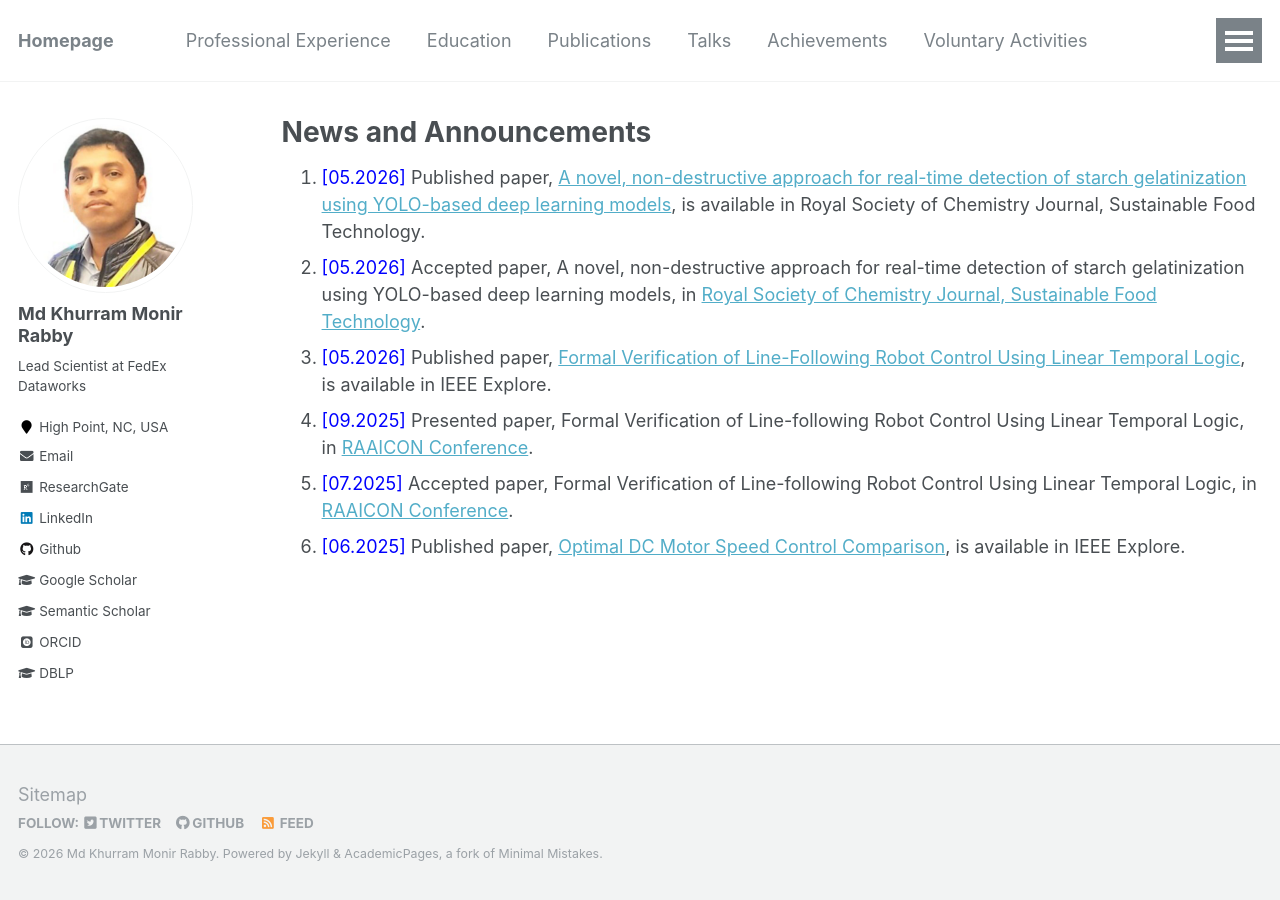
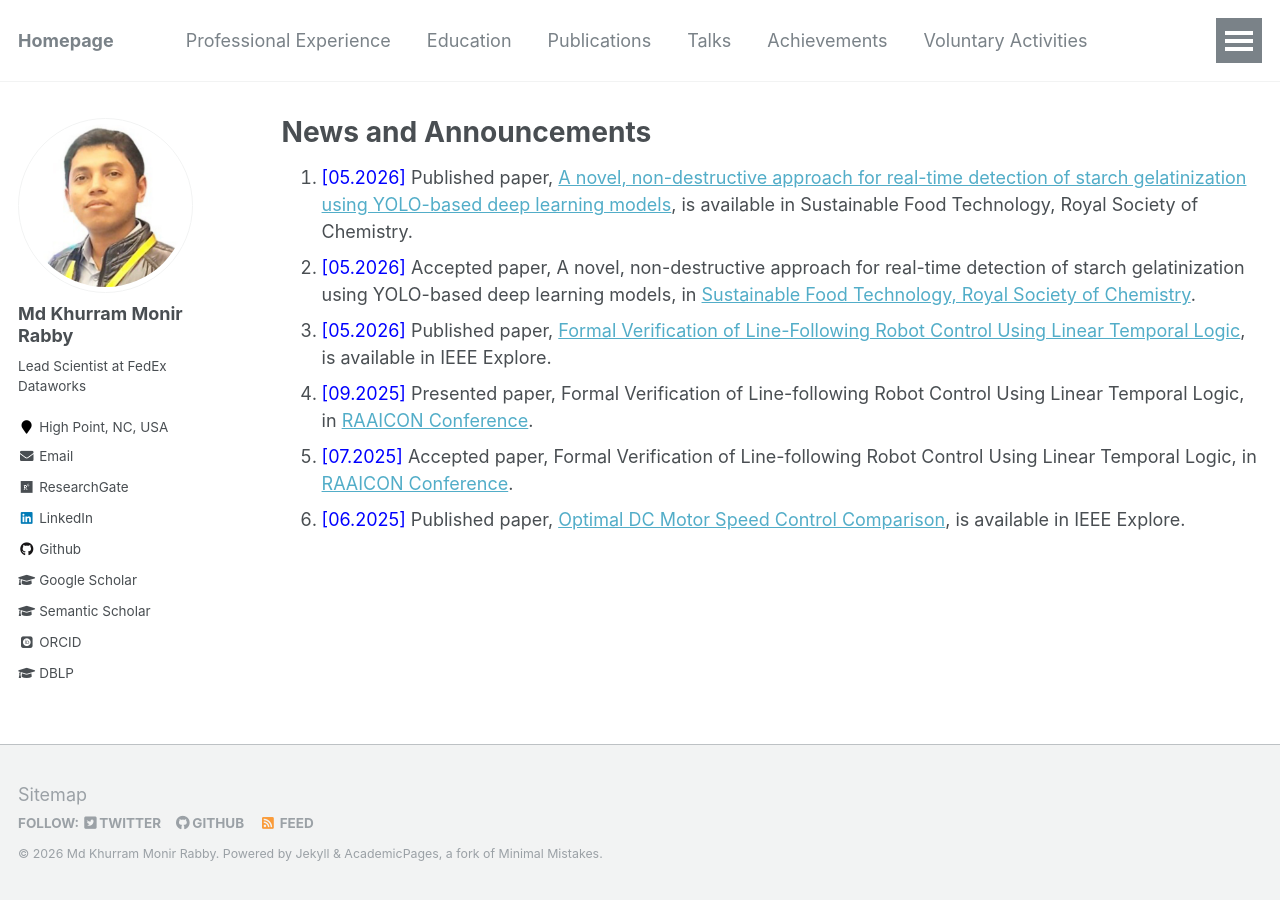
Before and after one commit to mkmrabby/mkmrabby.github.io, a Jekyll site: the page built from _pages/news_and_announcements.md, in a window 1280 px wide. Built offline with Jekyll 4.4.1, drawn with Linux system fonts in a browser that asks for light colours; some web fonts are replaced.

Commit message:
Update news_and_announcements.md

```diff
--- a/_pages/news_and_announcements.md
+++ b/_pages/news_and_announcements.md
@@ -7,8 +7,8 @@ redirect_from:
   - /resume
 ---
 
-1. <span style="color:blue">[05.2026] </span> Published paper, [A novel, non-destructive approach for real-time detection of starch gelatinization using YOLO-based deep learning models](https://doi.org/10.1039/D6FB00010J), is available in Royal Society of Chemistry Journal, Sustainable Food Technology.
-1. <span style="color:blue">[05.2026] </span> Accepted paper, A novel, non-destructive approach for real-time detection of starch gelatinization using YOLO-based deep learning models, in [Royal Society of Chemistry Journal, Sustainable Food Technology](https://pubs.rsc.org/en/journals/journalissues/fb#!recentarticles&adv).
+1. <span style="color:blue">[05.2026] </span> Published paper, [A novel, non-destructive approach for real-time detection of starch gelatinization using YOLO-based deep learning models](https://doi.org/10.1039/D6FB00010J), is available in Sustainable Food Technology, Royal Society of Chemistry.
+1. <span style="color:blue">[05.2026] </span> Accepted paper, A novel, non-destructive approach for real-time detection of starch gelatinization using YOLO-based deep learning models, in [Sustainable Food Technology, Royal Society of Chemistry](https://pubs.rsc.org/en/journals/journalissues/fb#!recentarticles&adv).
 1. <span style="color:blue">[05.2026] </span> Published paper, [Formal Verification of Line-Following Robot Control Using Linear Temporal Logic](https://ieeexplore.ieee.org/document/11502046), is available in IEEE Explore.
 1. <span style="color:blue">[09.2025] </span> Presented paper, Formal Verification of Line-following Robot Control Using Linear Temporal Logic, in [RAAICON Conference](https://raaicon.org/technical-program-schedule-details/).
 1. <span style="color:blue">[07.2025] </span> Accepted paper, Formal Verification of Line-following Robot Control Using Linear Temporal Logic, in [RAAICON Conference](https://raaicon.org/).
```
